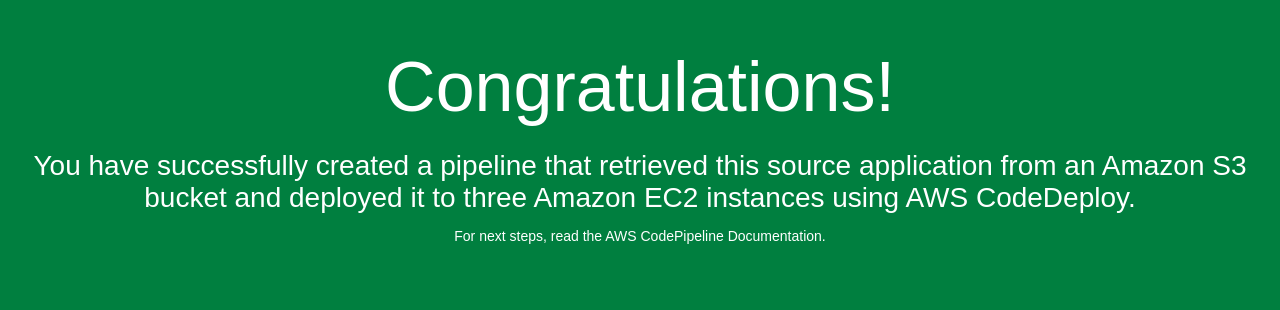
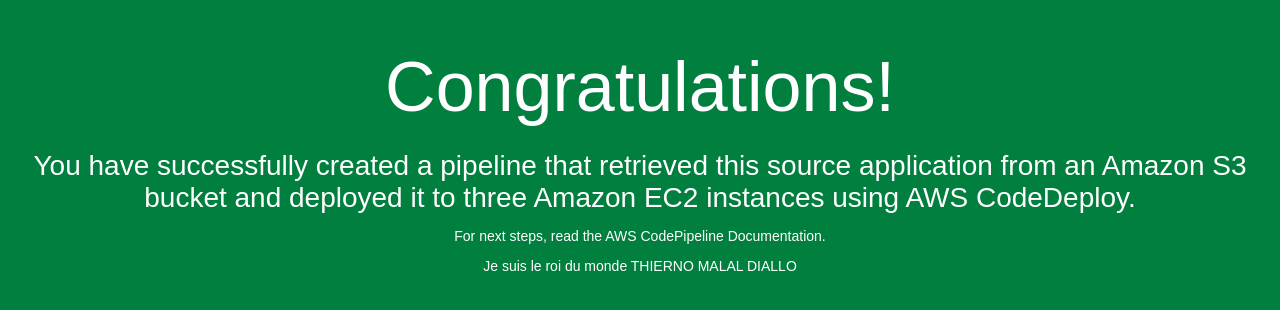
Before and after one commit to thiernoMalalDiallo/tutoPipelineAWS, a plain HTML site: page index.html in a window 1280 px wide. Drawn offline with Linux system fonts and the light colour scheme.

Commit message:
Update index.html

```diff
--- a/index.html
+++ b/index.html
@@ -30,6 +30,7 @@
     <h2>You have successfully created a pipeline that retrieved this source application from an Amazon S3 bucket and deployed it
 	to three Amazon EC2 instances using AWS CodeDeploy.</h2>
     <p>For next steps, read the AWS CodePipeline Documentation.</p>
+	  <p>Je suis le roi du monde THIERNO MALAL DIALLO</p>
   </div>
 </body>
 </html>
```
